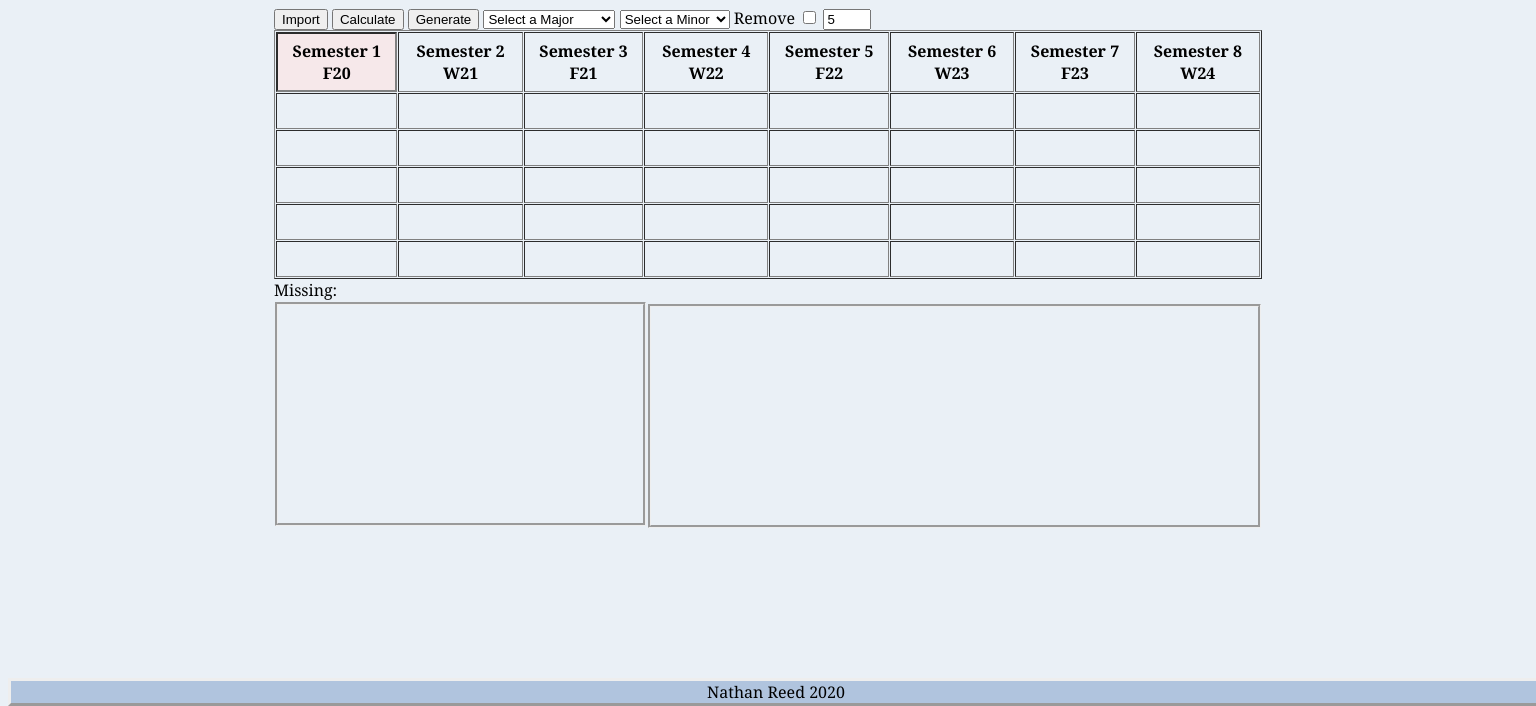
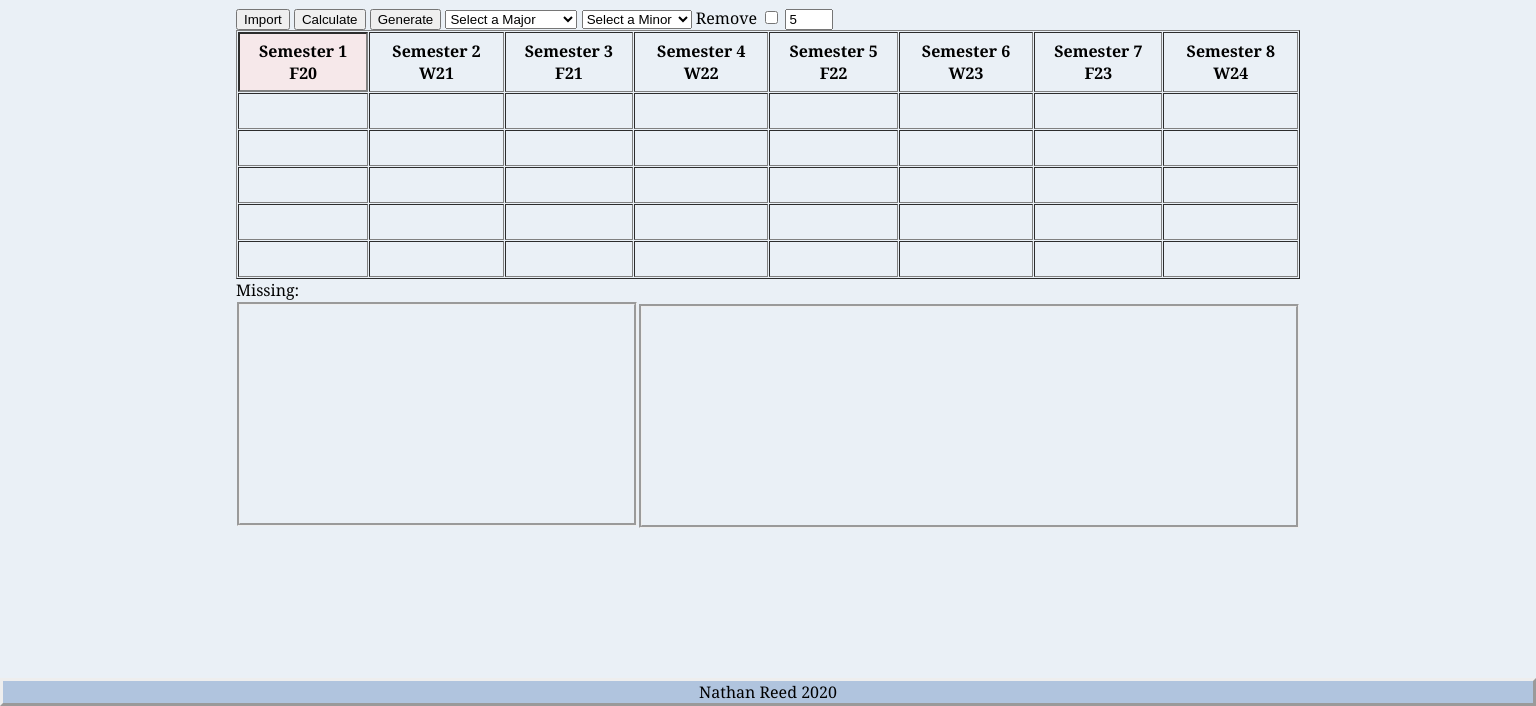
Before and after one commit to nathanrreed/guelph-planner, a plain HTML site: page index.html in a window 1536 px wide. Shown: the part 118-824 px from the top of the page. Drawn offline with Linux system fonts and the light colour scheme.

Commit message:
Repositioned footer

```diff
--- a/styles.css
+++ b/styles.css
@@ -29,19 +29,25 @@ body {
 
 @media (min-width:850px) {
 	.centered {
-		width: 85%;
+		width: 90%;
 	}
 }
 
 @media (min-width:960px) {
 	.centered {
-		width: 75%;
+		width: 85%;
 	}
 }
 
 @media (min-width:1100px) {
 	.centered {
-		width: 65%;
+		width: 80%;
+	}
+}
+
+@media (min-width:1500px) {
+	.centered {
+		width: 70%;
 	}
 }
 
@@ -108,14 +114,16 @@ body {
 #footer {//FIX;
 	position: absolute;
 	bottom: -3%;
+	left: 0;
 	height: 28px;
 	width: 100%;
 	z-index: 1;
 	background: rgba(176, 196, 222);
+	text-align: center;
+	vertical-align: middle;
+
 	border: outset;
-	text-align: center;
 	box-sizing: border-box;
-	vertical-align: middle;
 }
 
 ul {
```
